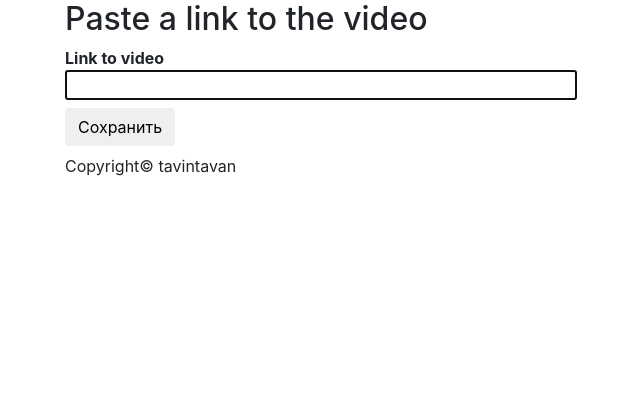
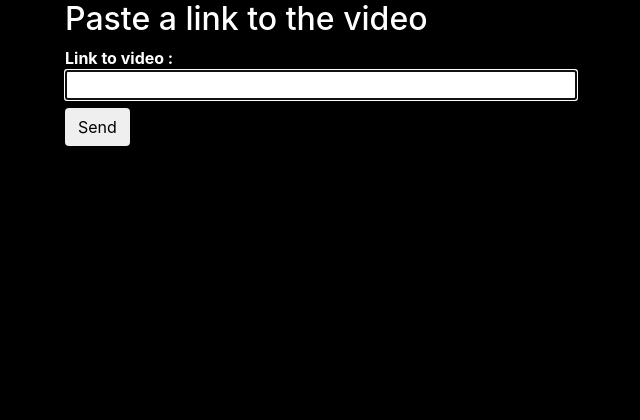
Before and after one commit to MDagaev/skelet, a PHP site: page /views/form.php in a window 1280 px wide. Shown: the top 420 px of the page, without its empty margins (20-660 px from the left). Run offline with PHP 8.4, Linux system fonts and the light colour scheme.

Commit message:
1. Применение стилей FORM.PHP
2. Проверка на то чтоб первые 17 символов равнялись https://youtu.be/

```diff
--- a/css/styles.css
+++ b/css/styles.css
@@ -1,3 +1,14 @@
+
+
+
+.container{
+    background: ;
+
+}
+
+body {
+    background-color: black !important;
+}
 
 footer {
     text-align: center;
--- a/views/form.php
+++ b/views/form.php
@@ -3,25 +3,25 @@
 <head>
     <meta charset="utf-8">
     <title>Paste a link to the video</title>
-    <link rel="stylesheet" href="./css/style.css">
+    <link href="../css/styles.css" type="text/css" rel="stylesheet">
     <link rel="stylesheet" href="https://maxcdn.bootstrapcdn.com/bootstrap/4.0.0/css/bootstrap.min.css" integrity="sha384-Gn5384xqQ1aoWXA+058RXPxPg6fy4IWvTNh0E263XmFcJlSAwiGgFAW/dAiS6JXm" crossorigin="anonymous">
 
 </head>
 
 <body>
     <div class="container">
-        <h2>Paste a link to the video</h2>
+        <h2><font color="white">Paste a link to the video</font></h2>
         <div>
             <form method="post" action="">
                 <label>
-                    <b>Link to video</b>
+                    <b><font color="white">Link to video :</font></b>
                     <br />
                     <input type="text" name="video" value="" size="45" class="form-item" autofocus required>
                     <input type="hidden" name="datetim" value="<?=date('Y-m-d H:i:s')?>">
                     <input type="hidden" name="timezone" id="tzone"><br />
                 </label><br />
                 <label>
-                    <input type="submit" name="save" value="Сохранить" class="btn">
+                    <input type="submit" name="save" value="Send" class="btn">
                 </label>
             </form>
         </div>
```
Also changed, not shown: models/func.php (+8 -5 lines), views/video.php (+5 -4 lines).
